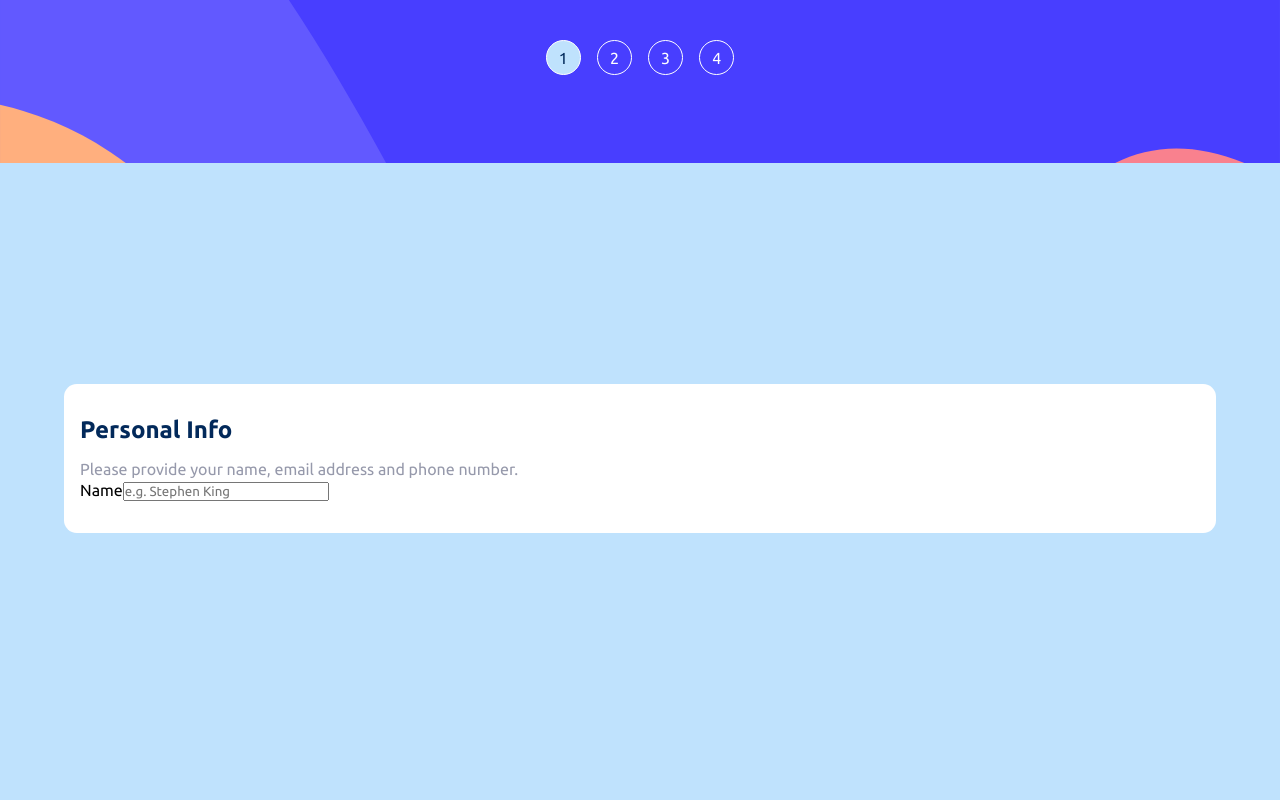
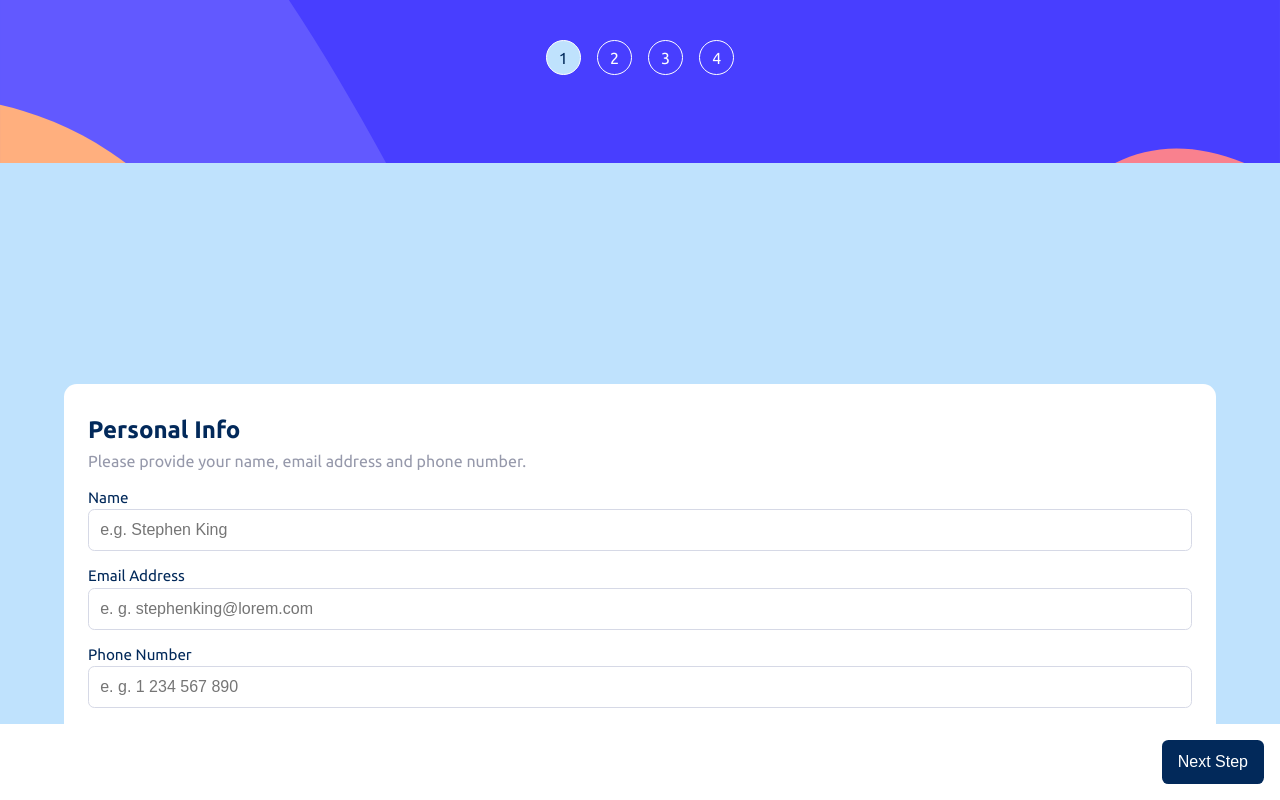
Before and after one commit to LucaJahnen/multi-step-form, a React (Vite) app: page / in a window 1280 px wide. Built offline with nearby package versions, Linux system fonts and the light colour scheme.

Commit message:
update first slide

```diff
--- a/src/GlobalStyles.jsx
+++ b/src/GlobalStyles.jsx
@@ -29,6 +29,22 @@ export const GlobalStyle = createGlobalStyle`
     margin: 0;
     padding: 0;
     box-sizing: border-box;
+}
+
+body {
     font-family: "Ubuntu", sans-serif;
 }
+
+:root {
+    --marine-blue: hsl(213, 96%, 18%);
+    --purplish-blue: hsl(243, 100%, 62%);
+    --pastel-blue: hsl(228, 100%, 84%);
+    --light-blue: hsl(206, 94%, 87%);
+    --strawberry-red: hsl(354, 84%, 57%);
+    --cool-gray: hsl(231, 11%, 63%);
+    --light-gray: hsl(229, 24%, 87%);
+    --magnolia: hsl(217, 100%, 97%);
+    --alabaster: hsl(231, 100%, 99%);
+    --white: hsl(0, 0%, 100%);
+}
 `
--- a/src/components/FirstSlide/FirstSlide.elements.jsx
+++ b/src/components/FirstSlide/FirstSlide.elements.jsx
@@ -5,7 +5,7 @@ export const SlideWrapper = styled.section`
 background-color: white;
 border-radius: 0.8rem;
 margin: 30% 5% 0 5%;
-padding: 2rem 1rem;
+padding: 2rem 1.5rem;
 `
 
 export const StepContainer = styled.div`
@@ -37,3 +37,14 @@ place-items: center;
 background-color: ${props => props.active ? "hsl(206, 94%, 87%)" : "transparent"};
 color: ${props => props.active ? "hsl(213, 96%, 18%)" : "white"};
 `
+
+export const NextSection = styled.div`
+width: 100%;
+background-color: var(--white);
+padding: 1rem;
+display: flex;
+justify-content: flex-end;
+position: absolute;
+bottom: 0;
+left: 0;
+`
--- a/src/components/FirstSlide/FirstSlide.jsx
+++ b/src/components/FirstSlide/FirstSlide.jsx
@@ -1,9 +1,14 @@
-import { SlideWrapper, StepContainer, StepsWrapper, Step } from "./FirstSlide.elements"
+import { SlideWrapper, StepContainer, StepsWrapper, Step, NextSection } from "./FirstSlide.elements"
 import Heading from "../components/Heading/Heading"
 import Paragraph from "../components/Paragraph/Paragraph"
 import InputGroup from "../components/InputGroup/InputGroup"
+import Button from "../components/Button/Button"
 
 const FirstSlide = () => {
+  const handleSubmit = e => {
+    e.preventDefault()
+  }
+
   return (
     <SlideWrapper>
         <StepContainer>
@@ -15,7 +20,14 @@ const FirstSlide = () => {
         </StepContainer>
         <Heading>Personal Info</Heading>
         <Paragraph>Please provide your name, email address and phone number.</Paragraph>
-        <InputGroup placeholder="e.g. Stephen King" id="name" label="Name"></InputGroup>
+        <form action="#" onSubmit={handleSubmit}>
+          <InputGroup placeholder="e.g. Stephen King" id="name" label="Name"></InputGroup>
+          <InputGroup placeholder="e. g. stephenking@lorem.com" id="email" label="Email Address"></InputGroup>
+          <InputGroup placeholder="e. g. 1 234 567 890" id="email" label="Phone Number"></InputGroup>
+        </form>
+        <NextSection>
+          <Button>Next Step</Button>
+        </NextSection>
     </SlideWrapper>
   )
 }
--- a/src/components/components/Button/Button.elements.jsx
+++ b/src/components/components/Button/Button.elements.jsx
@@ -0,0 +1,10 @@
+import styled from "styled-components"
+
+export const ButtonElement = styled.button`
+color: white;
+padding: 0.8rem 1rem;
+background-color: var(--marine-blue);
+border-radius: 0.4rem;
+border: none;
+font-size: 1rem;
+`
--- a/src/components/components/Button/Button.jsx
+++ b/src/components/components/Button/Button.jsx
@@ -0,0 +1,9 @@
+import { ButtonElement } from "./Button.elements"
+
+const Button = ({ children }) => {
+  return (
+    <ButtonElement>{children}</ButtonElement>
+  )
+}
+
+export default Button
--- a/src/components/components/InputGroup/InputGroup.element.jsx
+++ b/src/components/components/InputGroup/InputGroup.element.jsx
@@ -1,9 +1,17 @@
 import styled from "styled-components"
 
 export const Label = styled.label`
-
+display: block;
+margin: 1rem 0 0.2rem 0;
+font-size: 0.95rem;
+color: var(--marine-blue);
 `
 
 export const Input = styled.input`
-
+font-size: 1rem;
+padding: 0.7rem;
+border: 1px solid var(--light-gray);
+border-radius: 0.4rem;
+width: 100%;
+font-weight: 500;
 `
--- a/src/components/components/Paragraph/Paragraph.elements.jsx
+++ b/src/components/components/Paragraph/Paragraph.elements.jsx
@@ -1,8 +1,8 @@
 import styled from "styled-components"
 
 export const Element = styled.p`
-color: hsl(231, 11%, 63%);
-margin-top: 0.8rem;
+color: var(--cool-gray);
+margin: 0.3rem 0 0.6rem 0;
 font-weight: 400;
 line-height: 1.5;
 `
```
